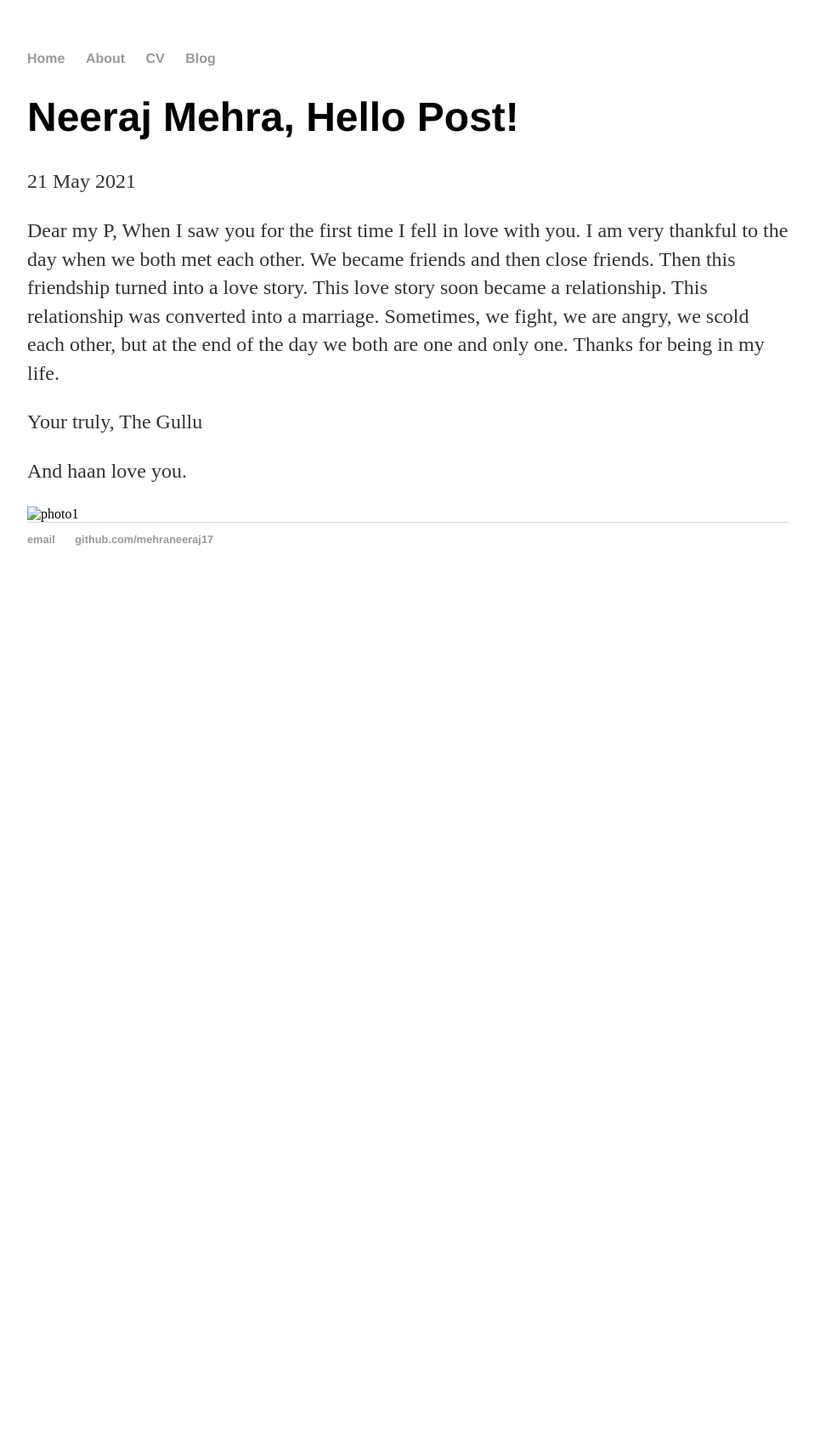
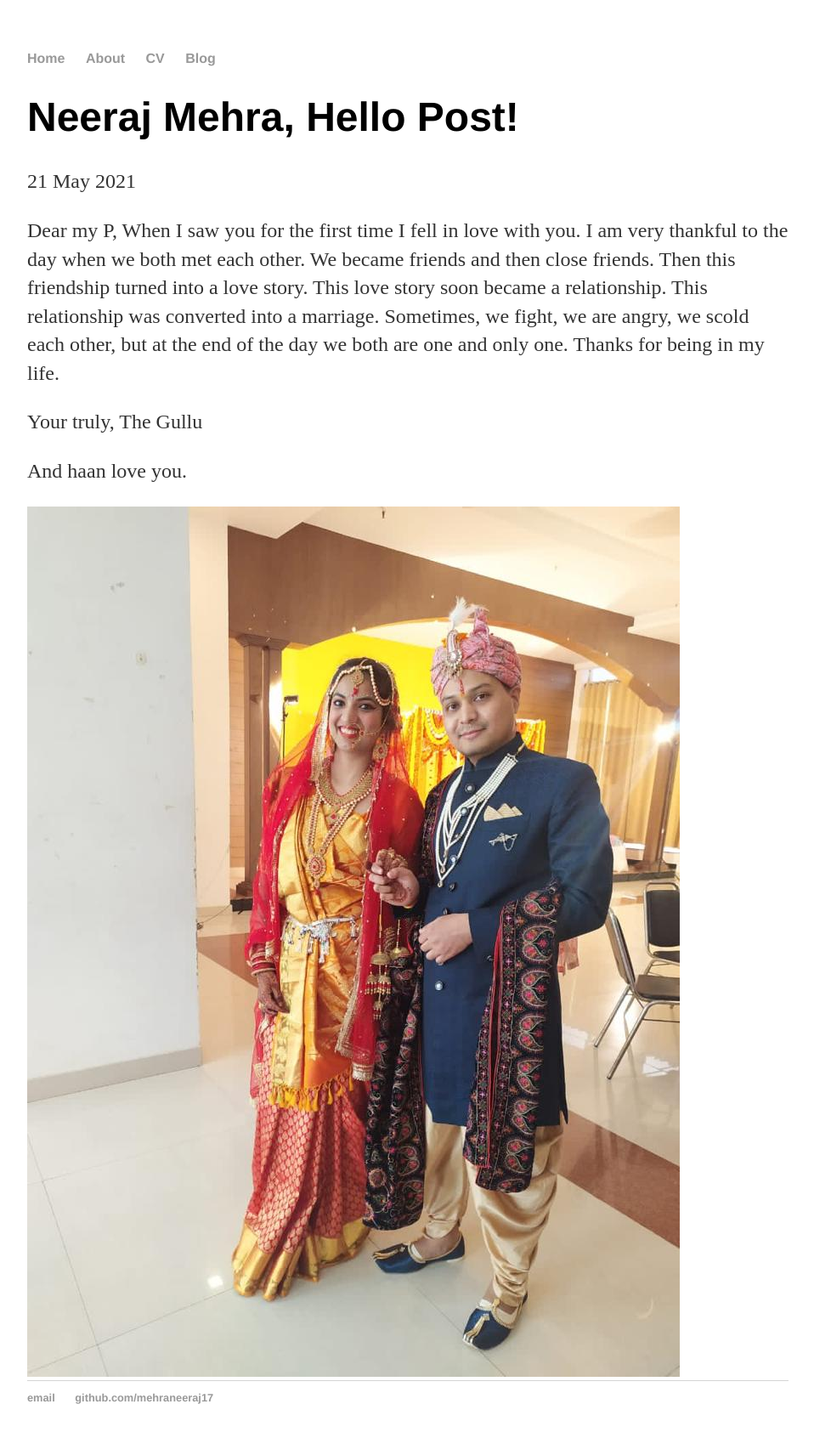
Before and after one commit to mehraneeraj17/mehraneeraj1703.github.io, a Jekyll site: the page built from _posts/2021-05-21-neeraj-first-post.md, in a window 1280 px wide. Shown: the whole page at 85% size, without its empty margins (160-1118 px from the left). Built offline with Jekyll 4.4.1, drawn with Linux system fonts in a browser that asks for light colours; before the commit the page ends 900 px from its top, so only the background shows below that.

Commit message:
Add image path

```diff
--- a/_layouts/post.html
+++ b/_layouts/post.html
@@ -9,5 +9,5 @@ layout: default
 </div>
 
 <div class="photos">
-    <img src="2.jpeg" alt="photo1">
+    <img src="/2.jpeg" alt="photo2">
 </div>
```
Also changed, not shown: 2.jpeg (added).
